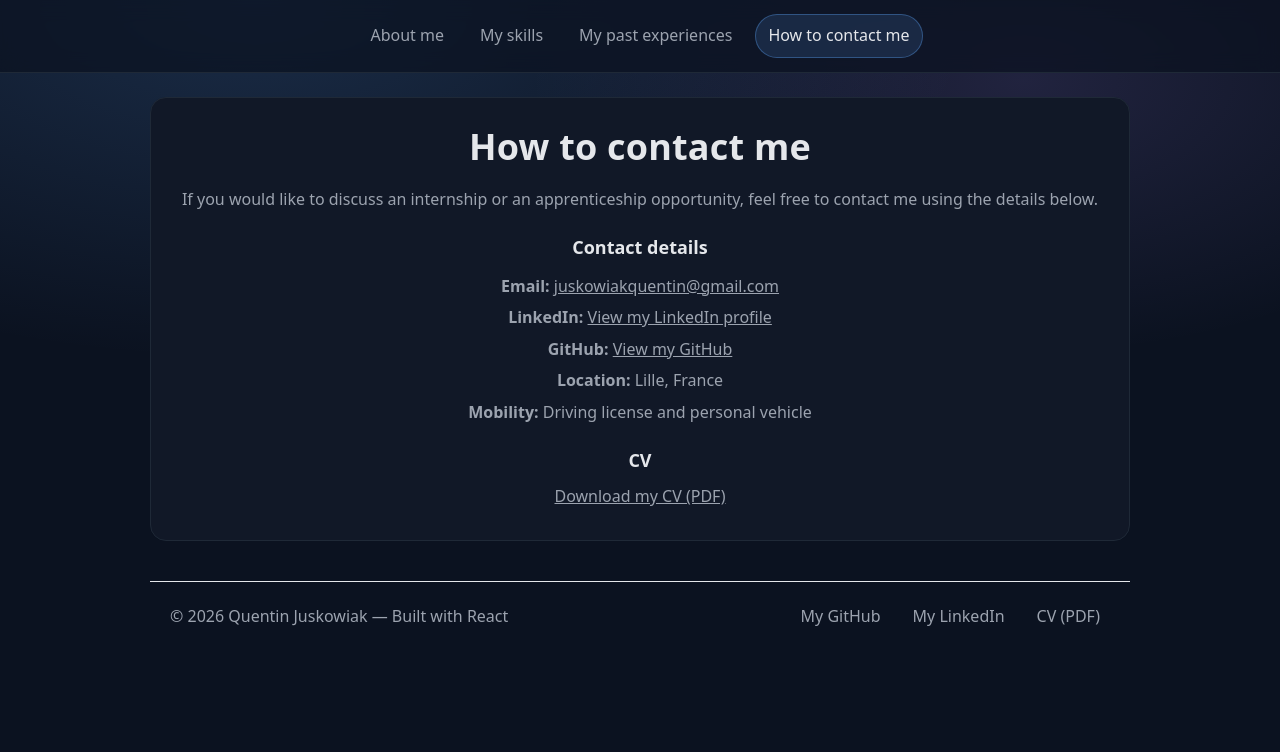
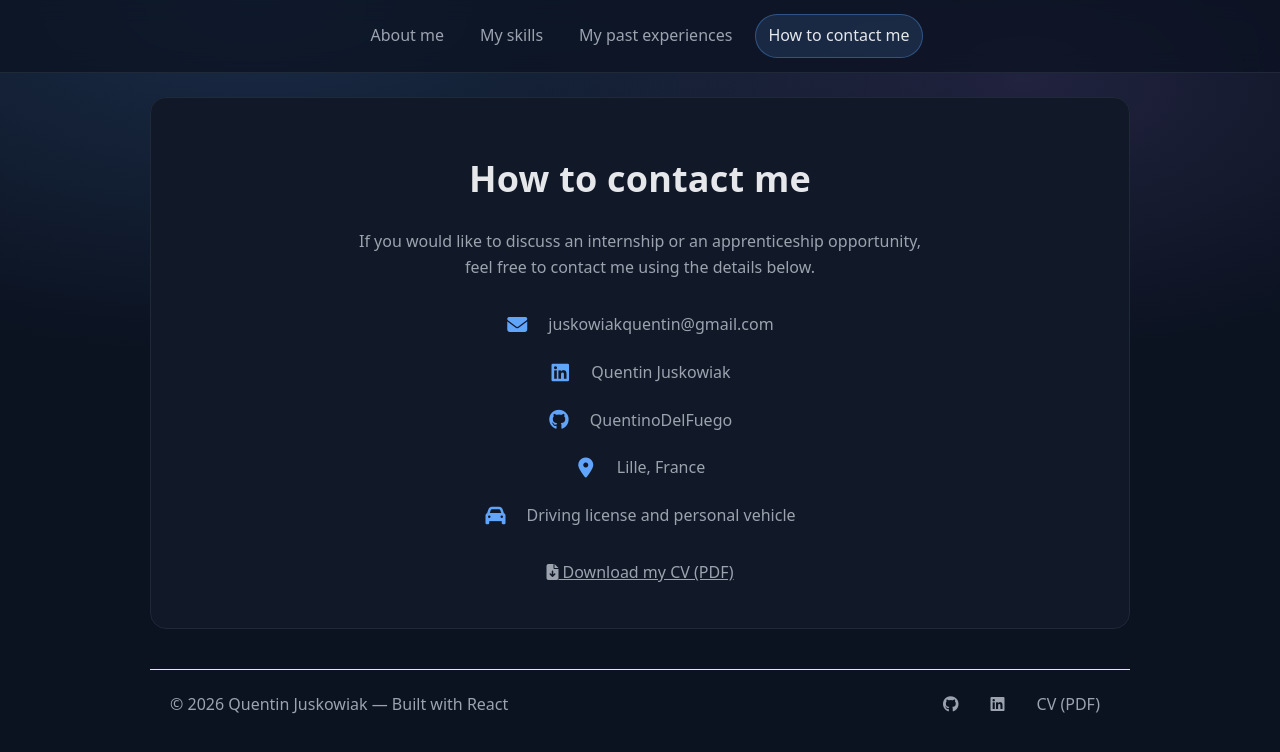
Before and after one commit to QuentinoDelFuego/CV_React, a React (Vite) app in the folder my_app/: page /contact in a window 1280 px wide. Shown: the top 752 px of the page. Built offline with nearby package versions, Linux system fonts and the light colour scheme.

Commit message:
changement texte about et icone github/linkedin

```diff
--- a/my_app/index.html
+++ b/my_app/index.html
@@ -3,6 +3,7 @@
   <head>
     <meta charset="UTF-8" />
     <link rel="icon" type="image/svg" href="/favicon.svg" />
+    <link rel="stylesheet" href="https://cdnjs.cloudflare.com/ajax/libs/font-awesome/6.5.1/css/all.min.css"/>
     <meta name="viewport" content="width=device-width, initial-scale=1.0" />
     <title>CV Juskowiak Quentin</title>
   </head>
--- a/my_app/src/components/Footer.jsx
+++ b/my_app/src/components/Footer.jsx
@@ -12,7 +12,7 @@ export default function Footer() {
           rel="noreferrer"
           style={styles.link}
         >
-          My GitHub
+          <i className="fa-brands fa-github"></i>
         </a>
         <a
           href="https://www.linkedin.com/in/quentin-juskowiak-589a5a293/"
@@ -20,7 +20,7 @@ export default function Footer() {
           rel="noreferrer"
           style={styles.link}
         >
-          My LinkedIn
+          <i className="fa-brands fa-linkedin"></i>
         </a>
         <a href="/cvQuentinJuskowiak.pdf" target="_blank" rel="noreferrer" style={styles.link}>
           CV (PDF)
--- a/my_app/src/index.css
+++ b/my_app/src/index.css
@@ -166,3 +166,43 @@ main ul {
   padding: 0;
   margin: 12px 0;
 }
+
+/* page contact */
+
+.contact-list {
+  list-style: none;
+  padding: 0;
+  margin: 32px 0;
+}
+
+.contact-list li {
+  display: flex;
+  align-items: center;
+  gap: 20px;
+  margin: 22px 0;
+  justify-content: center;
+}
+
+.contact-list i {
+  font-size: 20px;
+  color: var(--accent);
+  min-width: 22px;
+}
+
+.contact-list a,
+.contact-list span {
+  color: inherit;
+  text-decoration: none;
+}
+
+.contact-list a:hover {
+  text-decoration: underline;
+}
+
+section {
+  margin-top: 32px;
+}
+
+section p {
+  margin: 22px 0;
+}
--- a/my_app/src/pages/About.jsx
+++ b/my_app/src/pages/About.jsx
@@ -6,7 +6,7 @@ export default function About() {
   <p>
     My name is <strong>Quentin Juskowiak</strong>, and I am a third-year computer science student.
     This website was created to showcase my front-end skills using React, as well as my ability to work in English.
-    It also serves as an easy way to share my CV, as I am currently looking for an internship or an apprenticeship.
+    It also serves as an easy way to share my CV, as I am currently looking for an internship and an apprenticeship.
   </p>
 
   <p>
--- a/my_app/src/pages/Contact.jsx
+++ b/my_app/src/pages/Contact.jsx
@@ -4,48 +4,54 @@ export default function Contact() {
       <h1>How to contact me</h1>
 
       <p>
-        If you would like to discuss an internship or an apprenticeship opportunity,
+        If you would like to discuss an internship or an apprenticeship opportunity, <br></br>
         feel free to contact me using the details below.
       </p>
 
-      <h2>Contact details</h2>
-      <ul>
+      <ul className="contact-list">
         <li>
-          <strong>Email:</strong>{" "}
-          <a href="mailto:juskowiakquentin@gmail.com">juskowiakquentin@gmail.com</a>
+          <i className="fa-solid fa-envelope"></i>
+          <a href="mailto:juskowiakquentin@gmail.com">
+            juskowiakquentin@gmail.com
+          </a>
         </li>
+
         <li>
-          <strong>LinkedIn:</strong>{" "}
+          <i className="fa-brands fa-linkedin"></i>
           <a
             href="https://www.linkedin.com/in/quentin-juskowiak-589a5a293/"
             target="_blank"
             rel="noreferrer"
           >
-            View my LinkedIn profile
+            Quentin Juskowiak
           </a>
         </li>
+
         <li>
-          <strong>GitHub:</strong>{" "}
+          <i className="fa-brands fa-github"></i>
           <a
             href="https://github.com/QuentinoDelFuego"
             target="_blank"
             rel="noreferrer"
           >
-            View my GitHub
+            QuentinoDelFuego
           </a>
         </li>
+
         <li>
-          <strong>Location:</strong> Lille, France
+          <i className="fa-solid fa-location-dot"></i>
+          <span>Lille, France</span>
         </li>
+
         <li>
-          <strong>Mobility:</strong> Driving license and personal vehicle
+          <i className="fa-solid fa-car"></i>
+          <span>Driving license and personal vehicle</span>
         </li>
       </ul>
 
-      <h2>CV</h2>
-      <p>
-        <a href="/cvQuentinJuskowiak.pdf" download target="_blank" rel="noreferrer">
-          Download my CV (PDF)
+      <p style={{ marginTop: "20px" }}>
+        <a href="/cvQuentinJuskowiak.pdf" download>
+          <i className="fa-solid fa-file-arrow-down"></i> Download my CV (PDF)
         </a>
       </p>
     </section>
```
